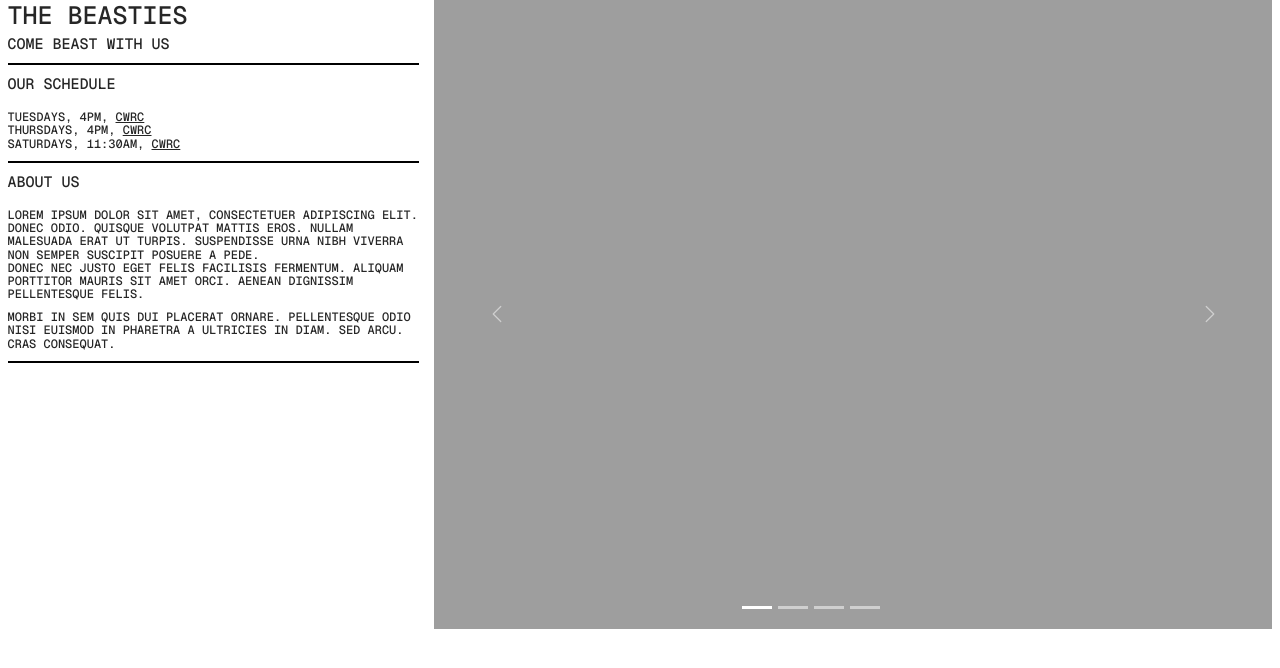
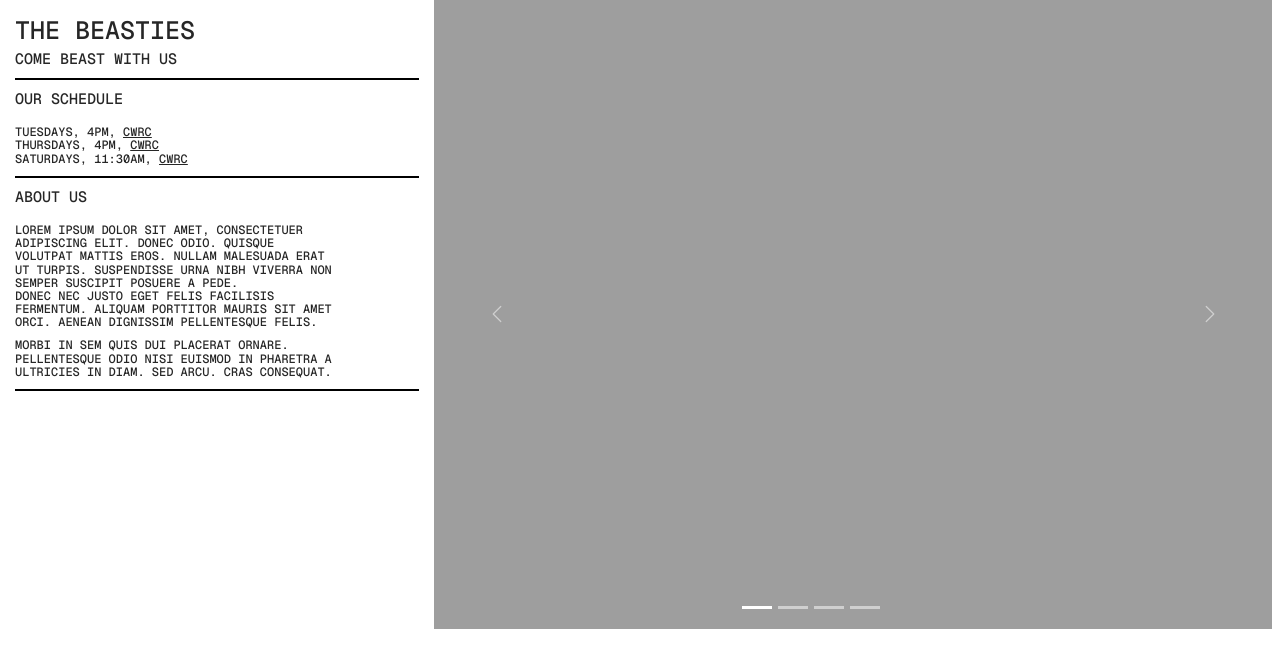
Before and after one commit to laurenhaldeman/laurenhaldeman.github.io, a Jekyll site: the page beasties.html, which Jekyll copies as it is, in a window 1280 px wide. Shown: the top 668 px of the page. Built offline with Jekyll 4.4.1, drawn with Linux system fonts in a browser that asks for light colours.

Commit message:
Update beasties.html

```diff
--- a/beasties.html
+++ b/beasties.html
@@ -36,17 +36,12 @@
 
     li {list-style: none;}
 
-    hr {height:2px; border-width:0; color:black; background-color:black; opacity: 1;>
+    hr {height:2px; border-width:0; color:black; background-color:black; opacity: 1;}
 
     .narrow {width:80%;}
 
     .d-block {max-height: 100%}
 
-
-
-
-
-    /* Set gray background color and 100% height */
     .sidenav {
       background-color: #fff;
       height: 100%;
```
